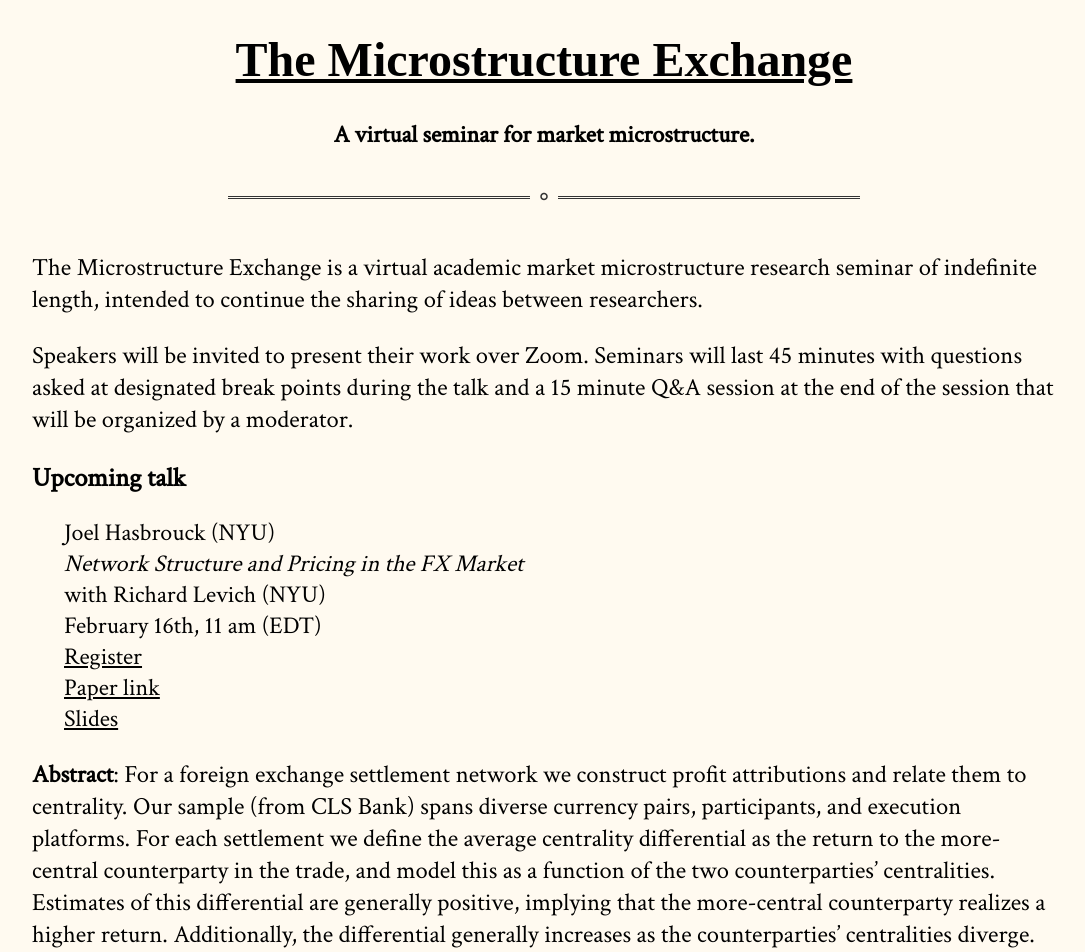
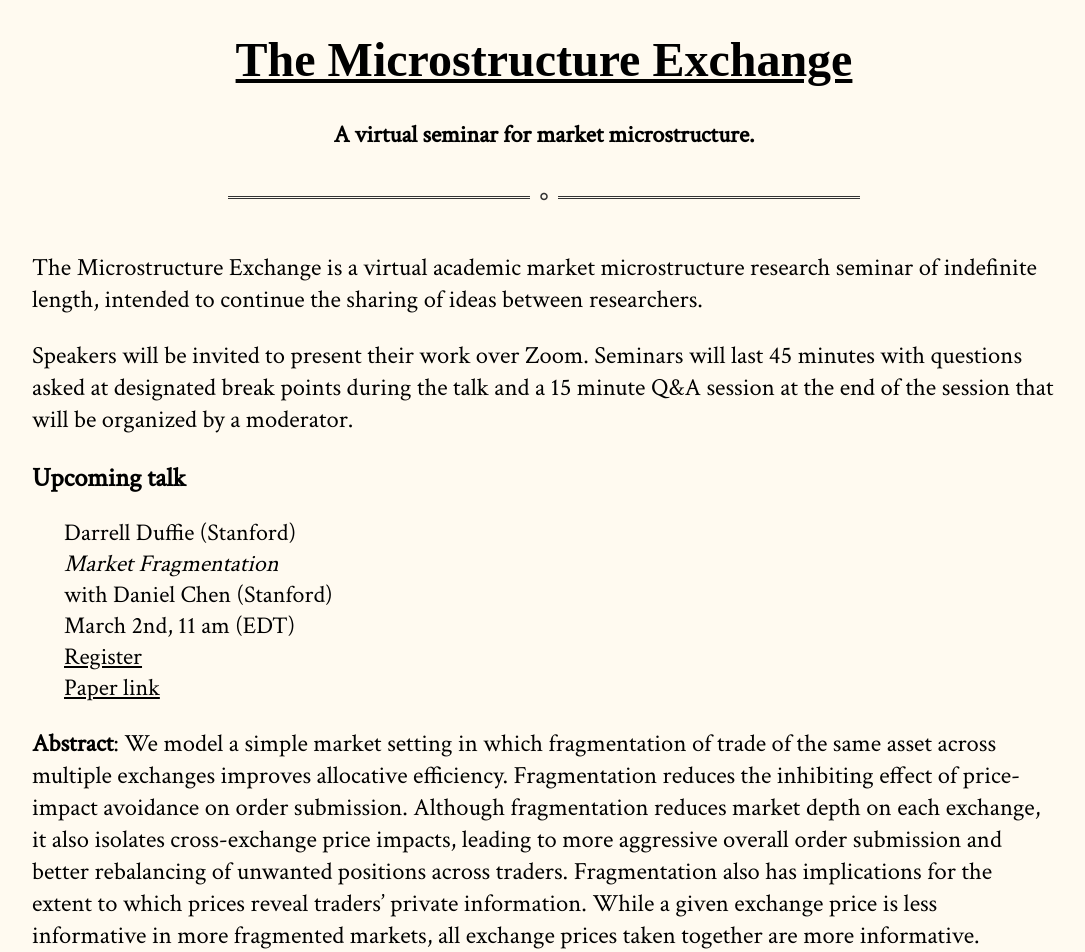
Before and after one commit to cpfiffer/microstructure.exchange, a Jekyll site: the page built from index.md, in a window 1280 px wide and 1400 px high. Shown: the top 952 px of the window, without its empty margins (96-1181 px from the left). Built offline with Jekyll 4.4.1, drawn with Linux system fonts in a browser that asks for light colours; some web fonts are replaced; some of the changed text lies outside the part shown.

Commit message:
Add Darrell stuff

```diff
--- a/_config.yml
+++ b/_config.yml
@@ -11,18 +11,18 @@ github:
   owner_name: Cameron Pfiffer
 
 speaker-info:
-  speaker-name: Joel Hasbrouck (NYU)
-  speaker-paper: "Network Structure and Pricing in the FX Market"
-  coauthors: "Richard Levich (NYU)"
-  speaker-date: February 16th, 11 am (EDT)
+  speaker-name: Darrell Duffie (Stanford)
+  speaker-paper: "Market Fragmentation"
+  coauthors: "Daniel Chen (Stanford)"
+  speaker-date: March 2nd, 11 am (EDT)
   # discussant: "Gideon Saar (Cornell University)"
-  paper-link: https://papers.ssrn.com/sol3/papers.cfm?abstract_id=3521531
-  webinar-link: https://stockholmuniversity.zoom.us/meeting/register/u50pf-yppj8jHtBnJV83sa2mAGH6iFOLzPci
-  slides-link: /slides/Hasbrouck-Levich Network Microstructure Workshop.pptx
+  paper-link: https://papers.ssrn.com/sol3/papers.cfm?abstract_id=3542574
+  webinar-link: https://stockholmuniversity.zoom.us/meeting/register/u5Uqf-GsrT8jGNPRx-Gm7tVzko_kItiFoHWo
+  # slides-link: /slides/Hasbrouck-Levich Network Microstructure Workshop.pptx
 
 # 2021 Winter lineup
 # Feb 16 - Joel Hasbrouck
-# March 2 - Darell Duffie
+# March 2 - Darrell Duffie
 # March 16 - Liyan Yang
 # March 30 - Zhaogang Song
 # April 13 - Milena Wittwer
--- a/index.md
+++ b/index.md
@@ -18,8 +18,7 @@ Speakers will be invited to present their work over Zoom. Seminars will last 45
 
 {% include upcoming-speaker.html %}
 
-**Abstract**: For a foreign exchange settlement network we construct profit attributions and relate them to centrality. Our sample (from CLS Bank) spans diverse currency pairs, participants, and execution platforms. For each settlement we define the average centrality differential as the return to the more-central counterparty in the trade, and model this as a function of the two counterparties’ centralities. Estimates of this differential are generally positive, implying that the more-central counterparty realizes a higher return. Additionally, the differential generally increases as the counterparties’ centralities diverge. These two results are consistent with a pervasive centrality premium. The estimates are robust to the choice of pre- or post-settlement benchmarks, to inclusion of settlement size interactions, and to weighting the degree centralities by number or value of settlements. Across currency pairs the centrality profit varies considerably, and typically amounts to about one-third of bid-ask half-spread. The centrality premium is consistent with the hypothesis that central agents exercise bargaining power. We also find, however, evidence suggesting that the premium is at least partially offset by losses that central agents incur in supplying liquidity.
-
+**Abstract**: We model a simple market setting in which fragmentation of trade of the same asset across multiple exchanges improves allocative efficiency. Fragmentation reduces the inhibiting effect of price-impact avoidance on order submission. Although fragmentation reduces market depth on each exchange, it also isolates cross-exchange price impacts, leading to more aggressive overall order submission and better rebalancing of unwanted positions across traders. Fragmentation also has implications for the extent to which prices reveal traders’ private information. While a given exchange price is less informative in more fragmented markets, all exchange prices taken together are more informative.
 
 ## Calendar
 
```
